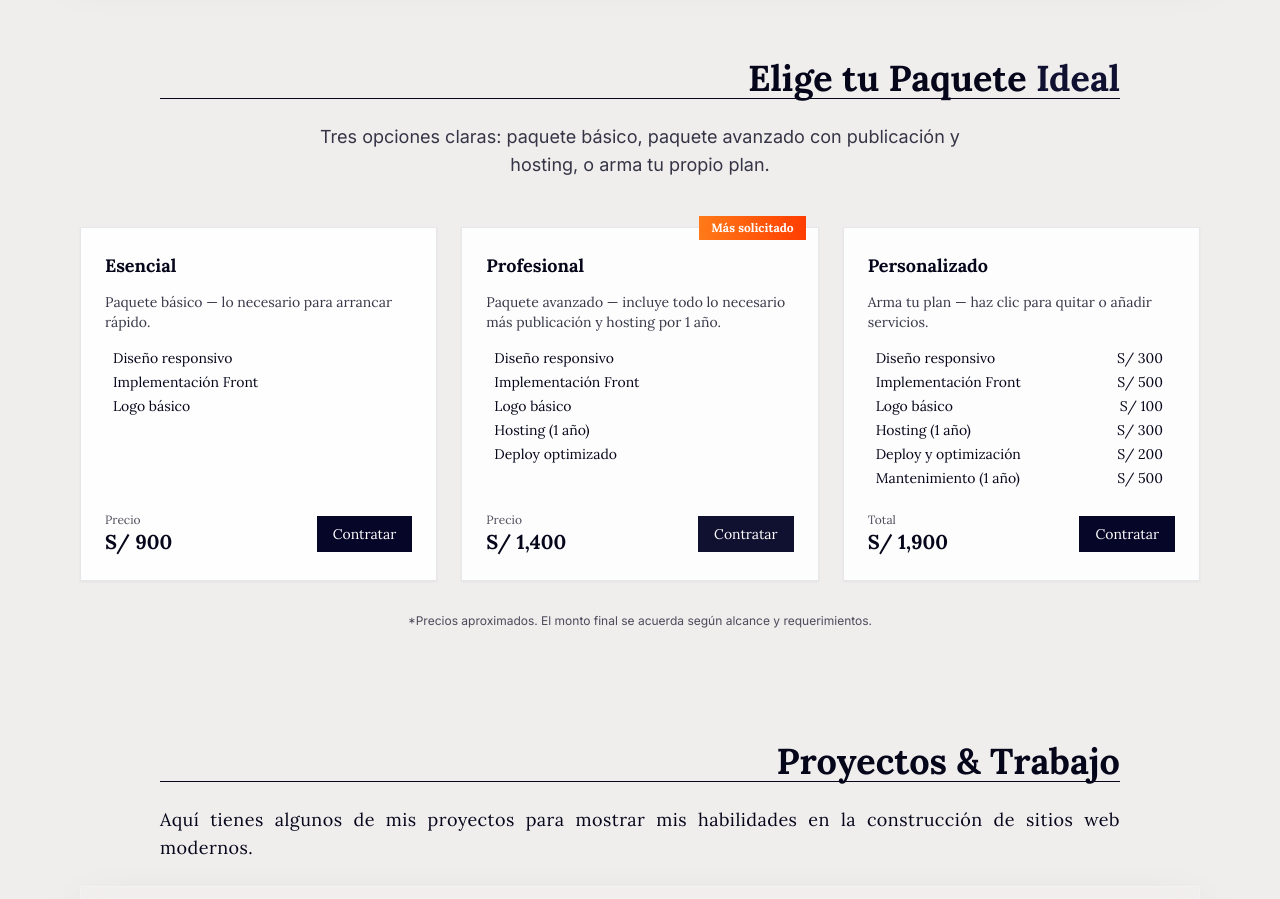
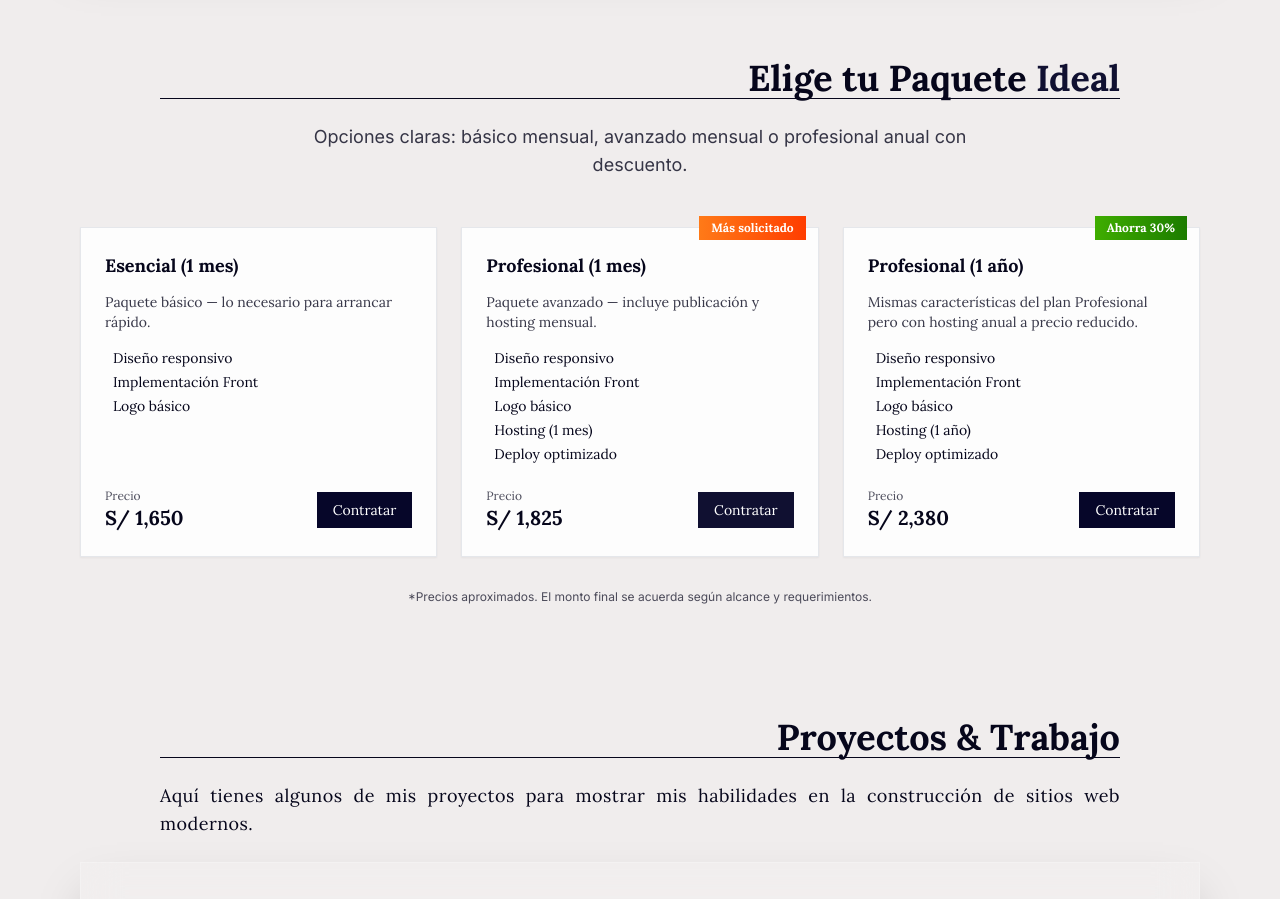
Before and after one commit to DamRandom/My-Portfolio, a Next.js app: page / in a window 1280 px wide. Shown: the part 2200-3099 px from the top of the page. Built offline with nearby package versions, Linux system fonts and the light colour scheme.

Commit message:
Firshed setting prices

```diff
--- a/src/components/Services.tsx
+++ b/src/components/Services.tsx
@@ -1,43 +1,24 @@
 // components/Services.tsx
 "use client";
 
-import { useEffect, useMemo, useRef, useState } from "react";
-import { motion, AnimatePresence } from "framer-motion";
+import { motion } from "framer-motion";
 
-type Option = {
-  id: string;
-  label: string;
-  price: number;
+const PRICES = {
+  diseño: 600,
+  implementacion: 800,
+  logo: 250,
+  hosting1m: 75,
+  hosting1y: 630,
+  deploy: 100,
+  mantenimiento1m: 150,
+  mantenimiento1y: 1260,
 };
 
-const PRICES: Record<string, number> = {
-  diseño: 300,
-  implementacion: 500,
-  logo: 100,
-  hosting1y: 300,
-  deploy: 200,
-  mantenimiento1y: 500,
-};
-
-const CUSTOM_OPTIONS: Option[] = [
-  { id: "diseño", label: "Diseño responsivo", price: PRICES.diseño },
-  {
-    id: "implementacion",
-    label: "Implementación Front",
-    price: PRICES.implementacion,
-  },
-  { id: "logo", label: "Logo básico", price: PRICES.logo },
-  { id: "hosting1y", label: "Hosting (1 año)", price: PRICES.hosting1y },
-  { id: "deploy", label: "Deploy y optimización", price: PRICES.deploy },
-  {
-    id: "mantenimiento1y",
-    label: "Mantenimiento (1 año)",
-    price: PRICES.mantenimiento1y,
-  },
-];
-
 const PAQUETE_ESENCIAL = PRICES.diseño + PRICES.implementacion + PRICES.logo;
-const PAQUETE_PROFESIONAL = PAQUETE_ESENCIAL + PRICES.hosting1y + PRICES.deploy;
+const PAQUETE_PROFESIONAL =
+  PAQUETE_ESENCIAL + PRICES.hosting1m + PRICES.deploy;
+const PAQUETE_PROFESIONAL_ANUAL =
+  PAQUETE_ESENCIAL + PRICES.hosting1y + PRICES.deploy;
 
 const money = (n: number) =>
   new Intl.NumberFormat("es-PE", {
@@ -47,97 +28,27 @@ const money = (n: number) =>
   }).format(n);
 
 export default function Services() {
-  const [selectedCustom, setSelectedCustom] = useState<Record<string, boolean>>(
-    () =>
-      CUSTOM_OPTIONS.reduce((acc, opt) => {
-        acc[opt.id] = true;
-        return acc;
-      }, {} as Record<string, boolean>)
-  );
-
-  const [activeCard, setActiveCard] = useState<
-    "esencial" | "profesional" | "personalizado"
-  >("esencial");
-
-  const [popups, setPopups] = useState<{ id: number; amount: number }[]>([]);
-  const popupLifetime = 900;
-
-  const prevTotalRef = useRef<number>(
-    CUSTOM_OPTIONS.reduce((sum, o) => sum + o.price, 0)
-  );
-
-  const customTotal = useMemo(
-    () =>
-      CUSTOM_OPTIONS.reduce(
-        (sum, opt) => (selectedCustom[opt.id] ? sum + opt.price : sum),
-        0
-      ),
-    [selectedCustom]
-  );
-
-  const addPopup = (amount: number) => {
-    const id = Date.now() + Math.floor(Math.random() * 1000);
-    setPopups((p) => [...p, { id, amount }]);
-    setTimeout(() => {
-      setPopups((p) => p.filter((x) => x.id !== id));
-    }, popupLifetime);
-  };
-
-  const toggleOption = (id: string) => {
-    const newSelected = { ...selectedCustom, [id]: !selectedCustom[id] };
-    const newTotal = CUSTOM_OPTIONS.reduce(
-      (sum, opt) => (newSelected[opt.id] ? sum + opt.price : sum),
-      0
-    );
-    const diff = newTotal - prevTotalRef.current;
-
-    setSelectedCustom(newSelected);
-    setActiveCard("personalizado");
-
-    if (diff !== 0) {
-      prevTotalRef.current = newTotal;
-      addPopup(diff);
-    } else {
-      prevTotalRef.current = newTotal;
-    }
-  };
-
-  const handleContratar = (
-    type: "esencial" | "profesional" | "personalizado"
-  ) => {
-    const destinatario = "britohdamian@gmail.com";
-    let asunto = "";
-    let cuerpo = "";
+  const handleContratar = (type: "esencial" | "profesional" | "profesional1y") => {
+    const telefono = "51944784437";
+    let mensaje = "";
 
     if (type === "esencial") {
-      asunto = "Solicitud - Paquete Esencial";
-      cuerpo = `Hola, estoy interesado en el Paquete Esencial. Precio: ${money(
+      mensaje = `Hola Damian, me interesa el Paquete Esencial (1 mes). Precio: ${money(
         PAQUETE_ESENCIAL
-      )}.`;
+      )}`;
     } else if (type === "profesional") {
-      asunto = "Solicitud - Paquete Profesional";
-      cuerpo = `Hola, estoy interesado en el Paquete Profesional. Precio: ${money(
+      mensaje = `Hola Damian, me interesa el Paquete Profesional (1 mes). Precio: ${money(
         PAQUETE_PROFESIONAL
-      )}.`;
+      )}`;
     } else {
-      const seleccionadas = CUSTOM_OPTIONS.filter((o) => selectedCustom[o.id]);
-      asunto = "Solicitud - Paquete Personalizado";
-      cuerpo =
-        seleccionadas.length > 0
-          ? `Hola, quiero un Paquete Personalizado con:\n${seleccionadas
-              .map((s) => `- ${s.label} — ${money(s.price)}`)
-              .join("\n")}\n\nTotal estimado: ${money(customTotal)}.`
-          : `Hola, quiero información sobre un paquete personalizado.`;
+      mensaje = `Hola Damian, me interesa el Paquete Profesional (1 año). Precio: ${money(
+        PAQUETE_PROFESIONAL_ANUAL
+      )}`;
     }
 
-    window.location.href = `mailto:${destinatario}?subject=${encodeURIComponent(
-      asunto
-    )}&body=${encodeURIComponent(cuerpo)}`;
+    const url = `https://wa.me/${telefono}?text=${encodeURIComponent(mensaje)}`;
+    window.open(url, "_blank");
   };
-
-  useEffect(() => {
-    prevTotalRef.current = customTotal;
-  }, []);
 
   return (
     <section
@@ -150,8 +61,8 @@ export default function Services() {
           Elige tu Paquete <span className="text-[#101031]">Ideal</span>
         </h2>
         <p className="text-base md:text-lg text-[#06061B]/80 max-w-2xl mx-auto leading-relaxed">
-          Tres opciones claras: paquete básico, paquete avanzado con publicación
-          y hosting, o arma tu propio plan.
+          Opciones claras: básico mensual, avanzado mensual o profesional anual
+          con descuento.
         </p>
       </div>
 
@@ -160,18 +71,16 @@ export default function Services() {
         {/* Esencial */}
         <motion.div
           whileHover={{ scale: 1.005 }}
-          className={`flex flex-col h-full p-6 bg-white/90 border border-gray-200 shadow-sm rounded-none transition ${
-            activeCard === "esencial" ? "bg-white/95" : ""
-          }`}
+          className="flex flex-col h-full p-6 bg-white/90 border border-gray-200 shadow-sm rounded-none transition"
         >
-          <h3 className="text-lg font-semibold mb-3">Esencial</h3>
+          <h3 className="text-lg font-semibold mb-3">Esencial (1 mes)</h3>
           <p className="text-sm text-[#06061B]/80 mb-4">
             Paquete básico — lo necesario para arrancar rápido.
           </p>
           <ul className="text-sm space-y-1 mb-6">
-            <li className="px-2"> Diseño responsivo</li>
-            <li className="px-2"> Implementación Front</li>
-            <li className="px-2"> Logo básico</li>
+            <li className="px-2">Diseño responsivo</li>
+            <li className="px-2">Implementación Front</li>
+            <li className="px-2">Logo básico</li>
           </ul>
           <div className="flex justify-between items-center mt-auto">
             <div>
@@ -187,12 +96,10 @@ export default function Services() {
           </div>
         </motion.div>
 
-        {/* Profesional */}
+        {/* Profesional mensual */}
         <motion.div
           whileHover={{ scale: 1.005 }}
-          className={`relative flex flex-col h-full p-6 bg-white/90 border border-gray-200 shadow-sm rounded-none transition ${
-            activeCard === "profesional" ? "bg-white/95" : ""
-          }`}
+          className="relative flex flex-col h-full p-6 bg-white/90 border border-gray-200 shadow-sm rounded-none transition"
         >
           <div
             className="absolute -top-3 right-3 px-3 py-1 text-xs font-semibold text-white"
@@ -200,17 +107,16 @@ export default function Services() {
           >
             Más solicitado
           </div>
-          <h3 className="text-lg font-semibold mb-3">Profesional</h3>
+          <h3 className="text-lg font-semibold mb-3">Profesional (1 mes)</h3>
           <p className="text-sm text-[#06061B]/80 mb-4">
-            Paquete avanzado — incluye todo lo necesario más publicación y
-            hosting por 1 año.
+            Paquete avanzado — incluye publicación y hosting mensual.
           </p>
           <ul className="text-sm space-y-1 mb-6">
-            <li className="px-2"> Diseño responsivo</li>
-            <li className="px-2"> Implementación Front</li>
-            <li className="px-2"> Logo básico</li>
-            <li className="px-2"> Hosting (1 año)</li>
-            <li className="px-2"> Deploy optimizado</li>
+            <li className="px-2">Diseño responsivo</li>
+            <li className="px-2">Implementación Front</li>
+            <li className="px-2">Logo básico</li>
+            <li className="px-2">Hosting (1 mes)</li>
+            <li className="px-2">Deploy optimizado</li>
           </ul>
           <div className="flex justify-between items-center mt-auto">
             <div>
@@ -228,71 +134,39 @@ export default function Services() {
           </div>
         </motion.div>
 
-        {/* Personalizado */}
+        {/* Profesional anual */}
         <motion.div
           whileHover={{ scale: 1.005 }}
-          className="flex flex-col h-full p-6 bg-white/90 border border-gray-200 shadow-sm rounded-none transition"
+          className="relative flex flex-col h-full p-6 bg-white/90 border border-gray-200 shadow-sm rounded-none transition"
         >
-          <h3 className="text-lg font-semibold mb-3">Personalizado</h3>
+          <div
+            className="absolute -top-3 right-3 px-3 py-1 text-xs font-semibold text-white"
+            style={{ background: "linear-gradient(90deg,#3FAD00,#1C7C00)" }}
+          >
+            Ahorra 30%
+          </div>
+          <h3 className="text-lg font-semibold mb-3">Profesional (1 año)</h3>
           <p className="text-sm text-[#06061B]/80 mb-4">
-            Arma tu plan — haz clic para quitar o añadir servicios.
+            Mismas características del plan Profesional pero con hosting anual a
+            precio reducido.
           </p>
-          <div className="space-y-1 mb-6 max-h-40 overflow-y-auto pr-1">
-            {CUSTOM_OPTIONS.map((opt) => {
-              const active = !!selectedCustom[opt.id];
-              return (
-                <div
-                  key={opt.id}
-                  onClick={() => toggleOption(opt.id)}
-                  className={`flex justify-between items-center text-sm cursor-pointer px-2 transition ${
-                    active
-                      ? "hover:bg-[#101031]/5"
-                      : "line-through text-gray-400 italic"
-                  }`}
-                >
-                  <span>{opt.label}</span>
-                  <span>{money(opt.price)}</span>
-                </div>
-              );
-            })}
-          </div>
-          <div className="flex justify-between items-center mt-auto relative">
-            <div className="relative">
-              <div className="text-xs text-[#06061B]/70">Total</div>
-              <motion.div
-                initial={{ scale: 0.99 }}
-                animate={{ scale: 1 }}
-                transition={{ type: "spring", stiffness: 320, damping: 22 }}
-                className="text-xl font-bold relative"
-              >
-                {money(customTotal || 0)}
-
-                <div className="absolute left-1/2 -translate-x-1/2 -top-7 pointer-events-none">
-                  <AnimatePresence mode="popLayout">
-                    {popups.map((p) => (
-                      <motion.span
-                        key={p.id}
-                        initial={{ opacity: 1, y: 0 }}
-                        animate={{ opacity: 0, y: -26 }}
-                        exit={{ opacity: 0 }}
-                        transition={{ duration: 0.85, ease: "easeOut" }}
-                        className="block text-xs font-semibold text-[#060629] whitespace-nowrap"
-                      >
-                        {p.amount > 0 ? `+${money(p.amount)}` : money(p.amount)}
-                      </motion.span>
-                    ))}
-                  </AnimatePresence>
-                </div>
-              </motion.div>
+          <ul className="text-sm space-y-1 mb-6">
+            <li className="px-2">Diseño responsivo</li>
+            <li className="px-2">Implementación Front</li>
+            <li className="px-2">Logo básico</li>
+            <li className="px-2">Hosting (1 año)</li>
+            <li className="px-2">Deploy optimizado</li>
+          </ul>
+          <div className="flex justify-between items-center mt-auto">
+            <div>
+              <div className="text-xs text-[#06061B]/70">Precio</div>
+              <div className="text-xl font-bold">
+                {money(PAQUETE_PROFESIONAL_ANUAL)}
+              </div>
             </div>
             <button
-              onClick={() => handleContratar("personalizado")}
-              className={`px-4 py-2 ${
-                customTotal === 0
-                  ? "bg-gray-400 cursor-not-allowed"
-                  : "bg-[#060629] hover:bg-[#101031]"
-              } text-white text-sm font-medium rounded-none transition`}
-              disabled={customTotal === 0}
+              onClick={() => handleContratar("profesional1y")}
+              className="px-4 py-2 bg-[#060629] text-white text-sm font-medium hover:bg-[#101031] rounded-none transition"
             >
               Contratar
             </button>
```
